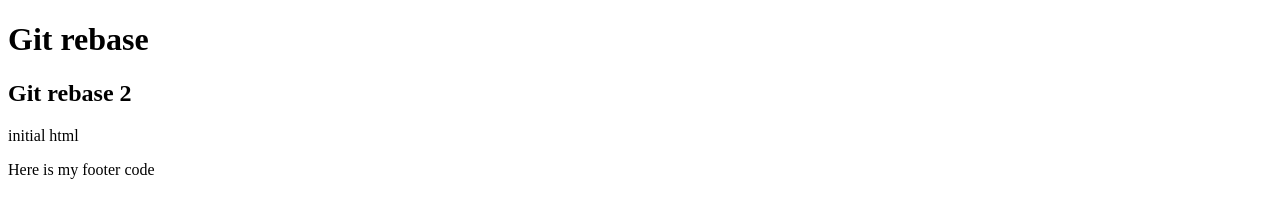
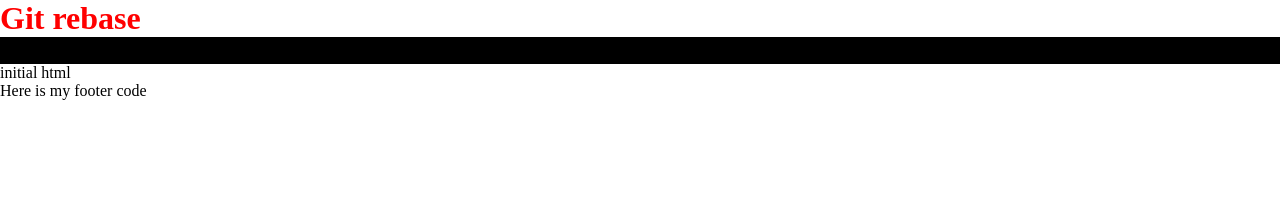
Before and after one commit to TimBIN23/git-rebase, a plain HTML site: page index.html in a window 1280 px wide. Drawn offline with Linux system fonts and the light colour scheme.

Commit message:
feat(header-color)

```diff
--- a/index.html
+++ b/index.html
@@ -4,6 +4,7 @@
     <meta charset="UTF-8">
     <meta name="viewport" content="width=device-width, initial-scale=1.0">
     <title>Welcome to my learning git rebase</title>
+    <link rel="stylesheet" href="style.css">
 </head>
 
 <body>
--- a/style.css
+++ b/style.css
@@ -3,3 +3,12 @@
     box-sizing: border-box;
     padding: 0;
 }
+h1{
+    color: red !important;
+}
+h2{
+    background: #000;
+}
+h3{
+    border: 1px solid #014410;
+}
```
